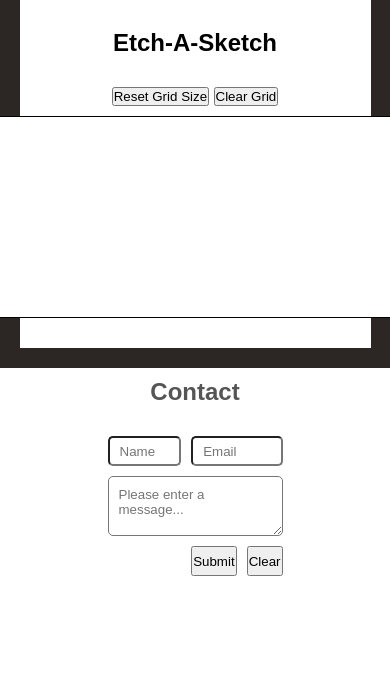
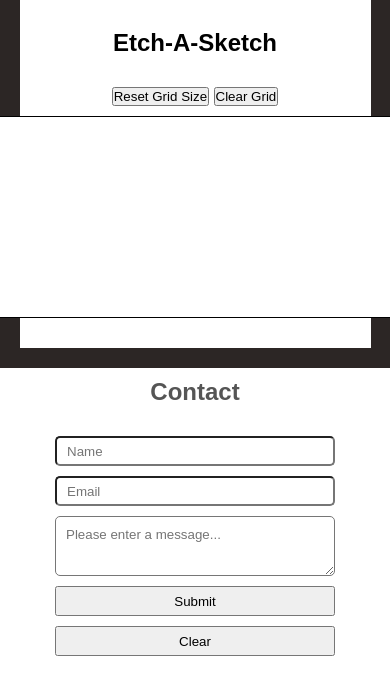
Before and after one commit to cofad/portfolio, a PHP site: page / in a window 390 px wide. Shown: the part 3173-3859 px from the top of the page. Before the commit the page ends 3749 px from the top, so only its background shows below. Run offline with PHP 8.4, Linux system fonts and the light colour scheme.

Commit message:
Updated responsiveness of contact card

```diff
--- a/main.css
+++ b/main.css
@@ -189,6 +189,7 @@
 	grid-gap: 10px;
 
 	width: 50%;
+	min-width: 300px;
 
 	border-radius: 4px;
 
@@ -277,4 +278,14 @@
 	.project-card__title {
 		margin: 10px 0 10px 0;
 	}
+
+	.contact-card {
+		grid-template-areas:	"name"
+								"email"
+								"message"
+								"submit"
+								"clear";
+		grid-template-columns: 1fr;
+		grid-template-rows: 30px 30px 60px 30px 30px ;
+	}
 }
```
